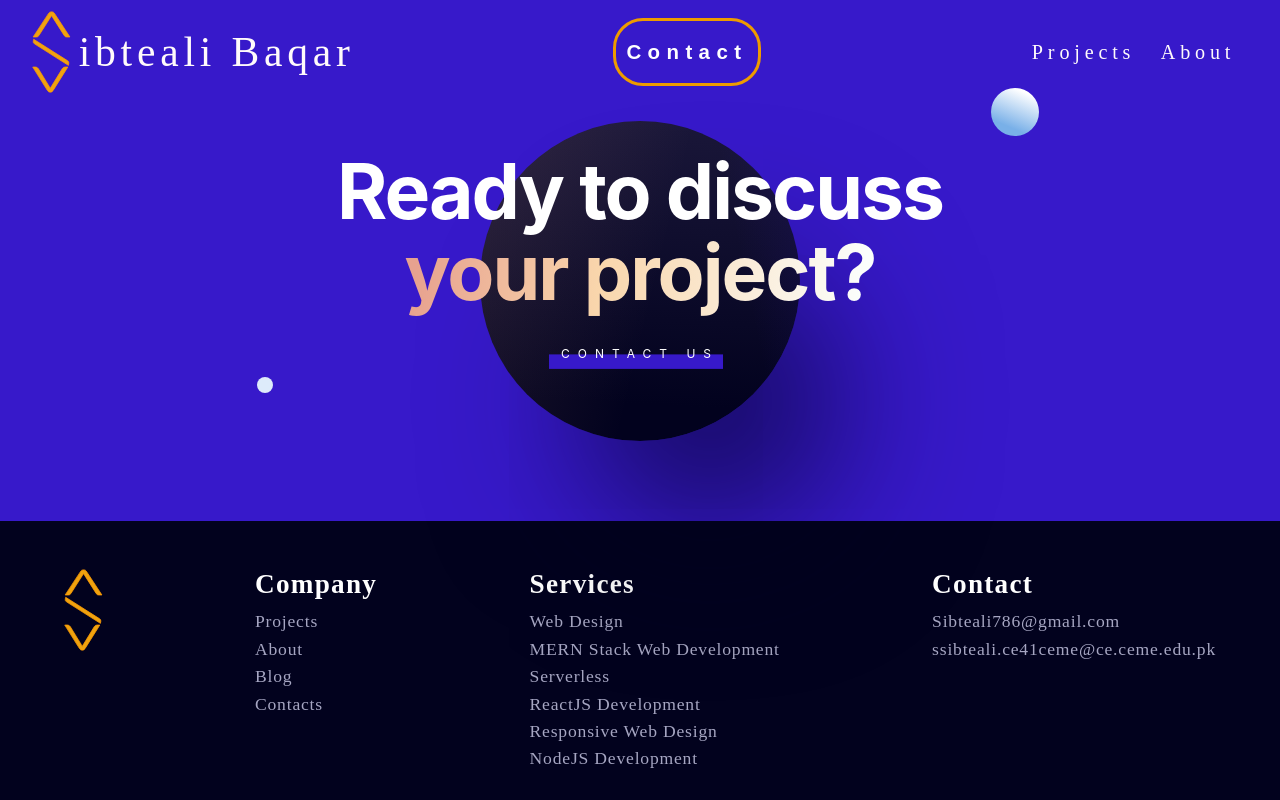
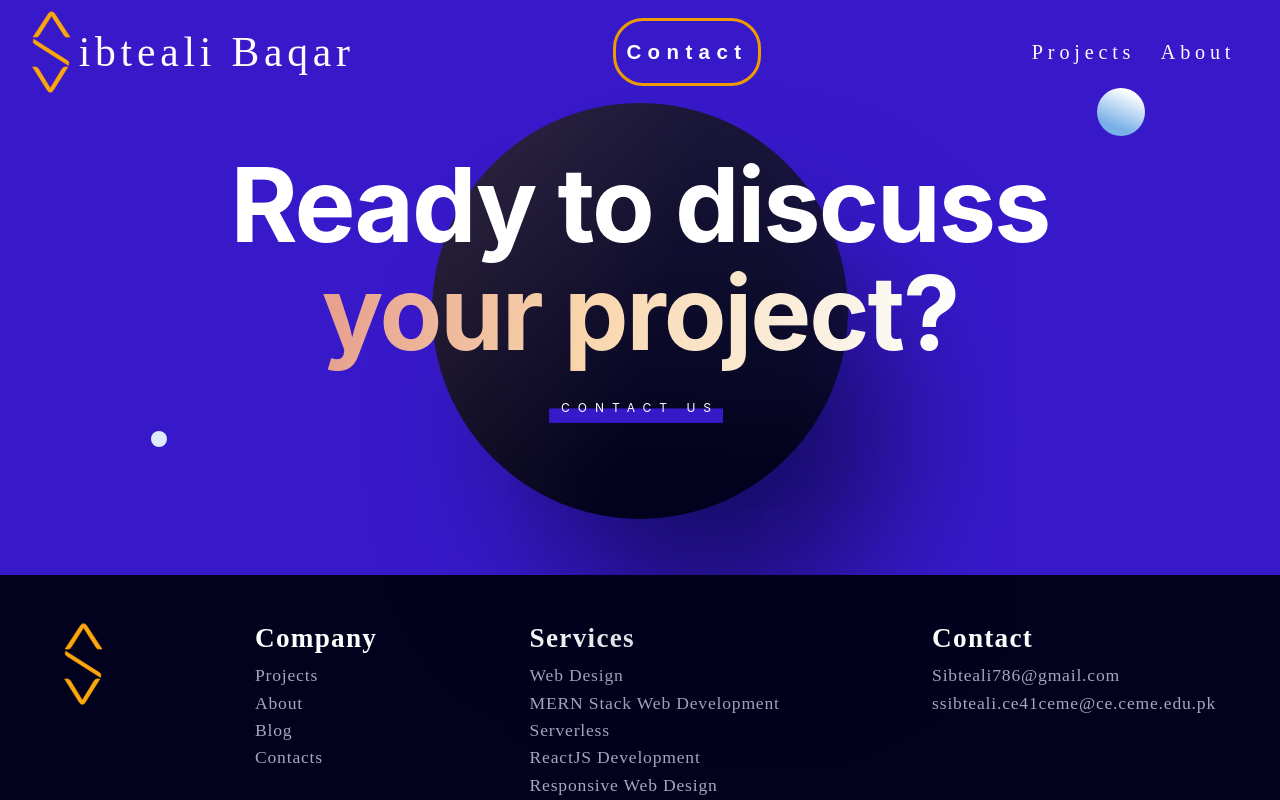
Before and after one commit to sibteali786/Portfolio_Animated, a React (Create React App) app: page /projects in a window 1280 px wide. Shown: the top 800 px of the page. Built offline with nearby package versions, Linux system fonts and the light colour scheme; a web font is replaced by a local one.

Commit message:
made some changes in footer for desktop

```diff
--- a/src/Sass/components/footer.module.scss
+++ b/src/Sass/components/footer.module.scss
@@ -1,5 +1,5 @@
 @import "../Util/config";
-$shiftDistance:0%;
+$shiftDistance:5%;
 :export{
     shiftDistance: $shiftDistance;
 }
@@ -17,7 +17,7 @@ $shiftDistance:0%;
         left: 0;
         position: absolute;
         right: 0;
-        transform: translateY(calc(50% - var(--shiftDistance)));
+        transform: translateY(calc(50% - var(--shiftDistance,0px)));
         will-change: transform;
         z-index: -1;
     }
@@ -156,8 +156,8 @@ $shiftDistance:0%;
         width: max(15.625rem,24rem);
 
         @media(min-width:1023px){
-            height: 20rem;
-            width: 20rem;
+            height: 26rem;
+            width: 26rem;
         }
 
         @media (min-width:767px){
@@ -190,7 +190,7 @@ $shiftDistance:0%;
         font-weight: 700;
         text-align: center;
         @media(min-width:767px){
-            font-size: 4.8rem;
+            font-size: 6.4rem;
             letter-spacing: -2px;
         }
 
--- a/src/components/layout/Footer.js
+++ b/src/components/layout/Footer.js
@@ -28,7 +28,7 @@ function Footer() {
   const options = useMemo(() => {
     return {
       root: null,
-      rootMargin: "0px",
+      rootMargin: "100px",
       threshold: 0.1,
     };
   });
@@ -43,7 +43,7 @@ function Footer() {
     }
     if (isVisible) {
       var distance = parseInt(variables.shiftDistance) / 100;
-      distance = (distance + scrollPosition / 100) * 5;
+      distance = (distance + scrollPosition / 100) * 7;
       console.log(distance);
       document
         .getElementsByTagName("footer")[0]
```
